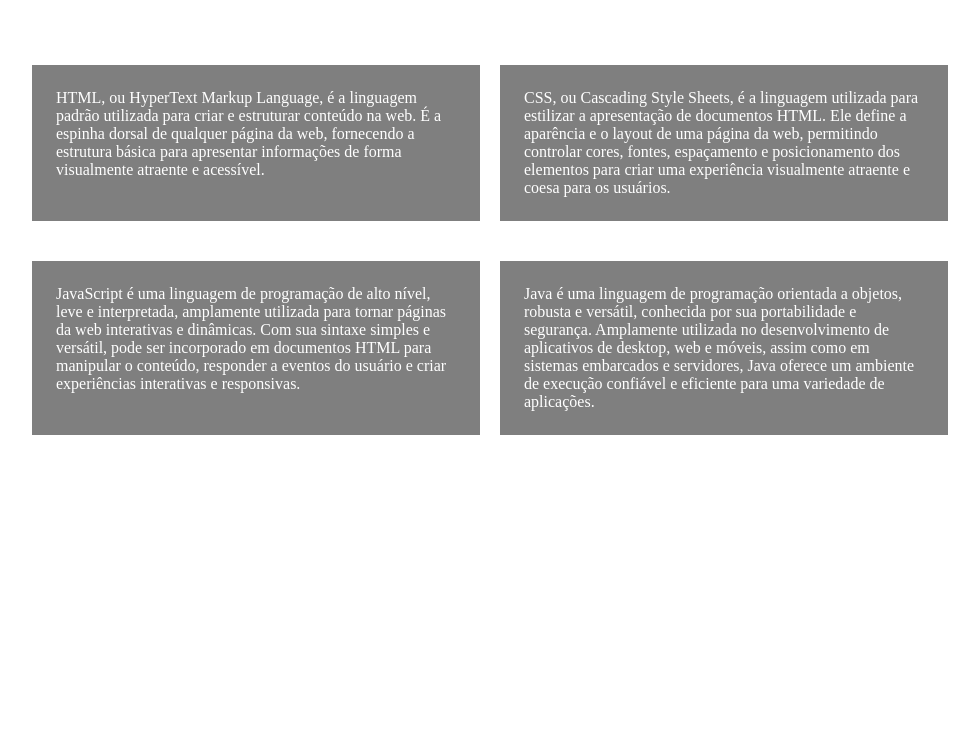
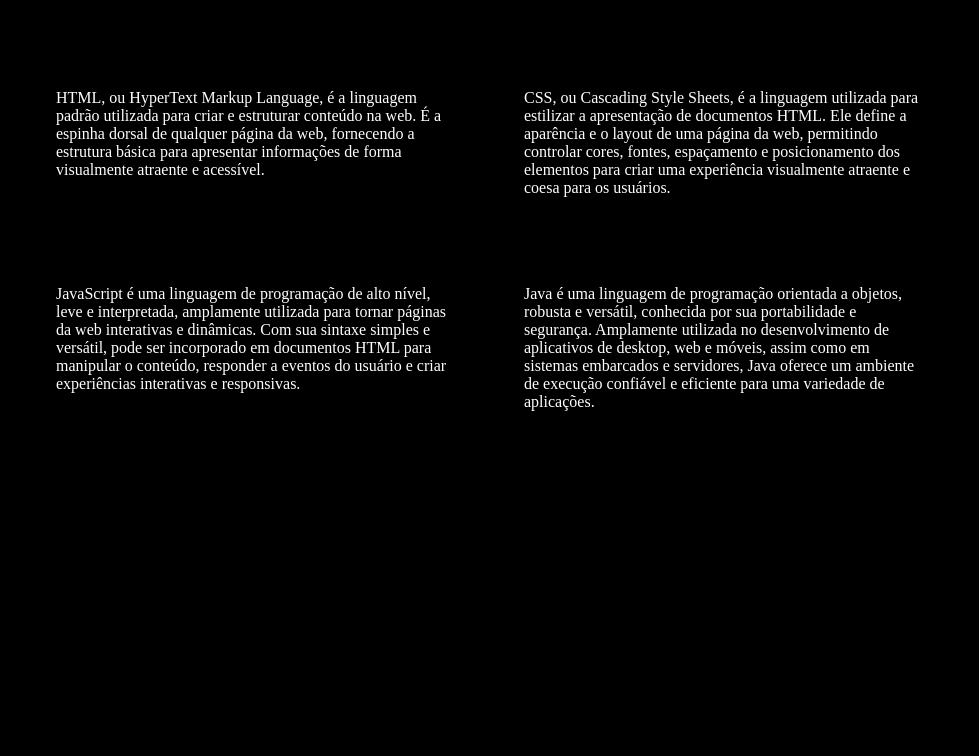
Before and after one commit to LuccaMilanoDev/Portifolio, a plain HTML site: page Portifolio/Habilidades/pageHabi.html in a window 1280 px wide. Shown: the part 102-858 px from the top of the page, without its empty margins (150-1129 px from the left). Drawn offline with Linux system fonts and the light colour scheme.

Commit message:
add svgs

```diff
--- a/Portifolio/Habilidades/habiStyle.css
+++ b/Portifolio/Habilidades/habiStyle.css
@@ -2,7 +2,7 @@
     color: white;
 }
 body{
-    background: url(../images/SL-043021-42650-26.jpg) no-repeat top center/cover;
+    background-color: black;
     height: 100vh;
 }
 h1{
--- a/Portifolio/Habilidades/pageHabi.html
+++ b/Portifolio/Habilidades/pageHabi.html
@@ -5,6 +5,7 @@
     <meta name="viewport" content="width=device-width, initial-scale=1.0" />
     <title>Habilidades</title>
     <link rel="stylesheet" href="habiStyle.css" />
+    <script src="habiscript.js"></script>
   </head>
   <body>
     <h1>My skills:</h1>
--- a/Portifolio/passwordGame/gameStyle.css
+++ b/Portifolio/passwordGame/gameStyle.css
@@ -0,0 +1,4 @@
+body{
+    background: url(../images/SL-043021-42650-26.jpg) no-repeat top center/cover;
+    height: 100vh;
+}
--- a/Portifolio/sobreMim/sobreStyle.css
+++ b/Portifolio/sobreMim/sobreStyle.css
@@ -2,7 +2,7 @@
     color: white;
 }
 body{
-    background: url(../images/SL-043021-42650-26.jpg) no-repeat top center/cover;
+    background-color: black;
 }
 
 #text{
--- a/Portifolio/style.css
+++ b/Portifolio/style.css
@@ -9,7 +9,7 @@
   color: var(--text-color);
 }
 body{
-    background: url(./images/SL-043021-42650-26.jpg) no-repeat top center/cover;
+    background-color: black;
 }
 #container {
     width: 90%;
```
Also changed, not shown: Portifolio/Habilidades/habiscript.js (added), Portifolio/images/css.svg (added), Portifolio/images/html.svg (added), Portifolio/images/java.svg (added), Portifolio/images/js.svg (added).
